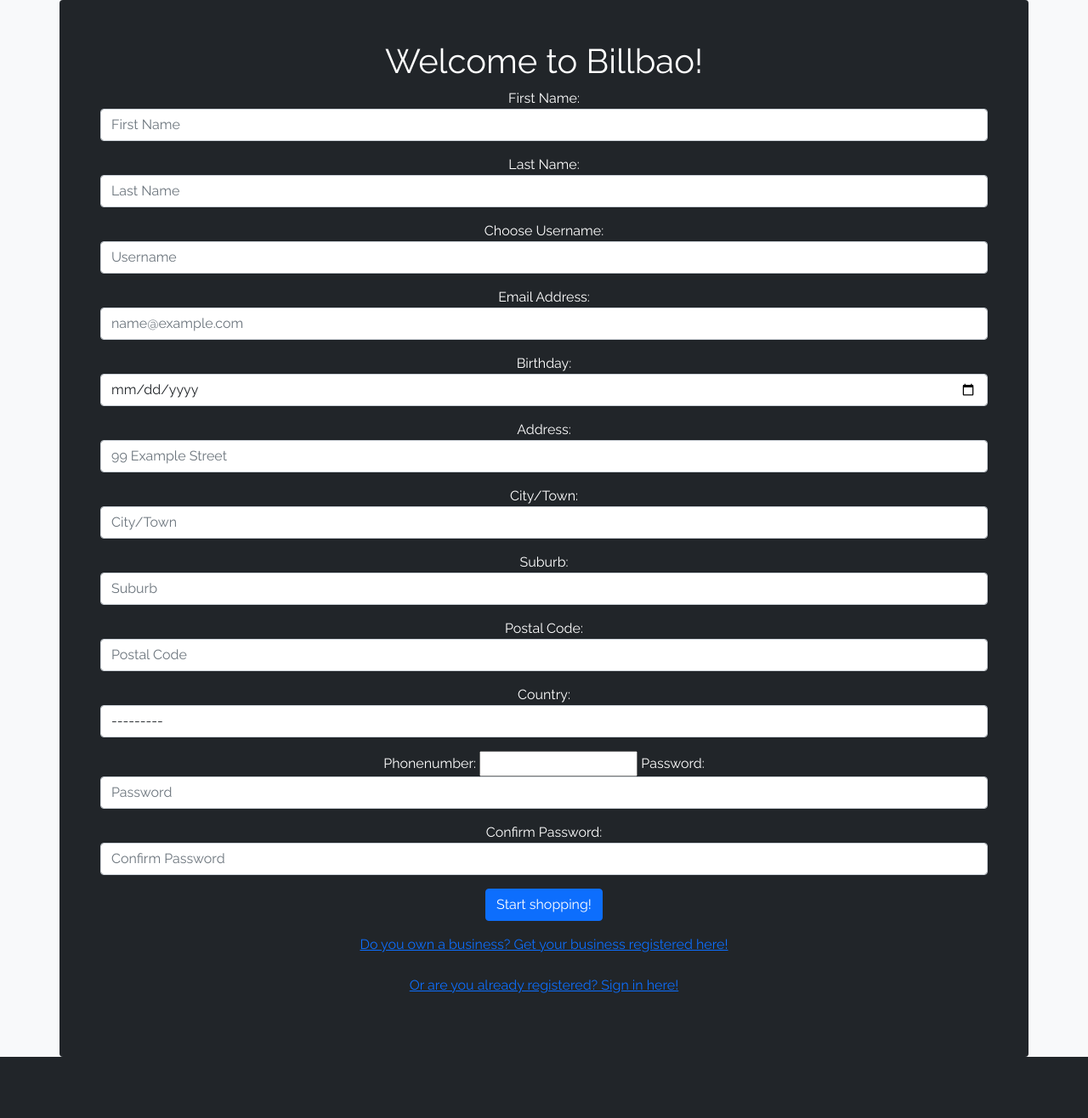
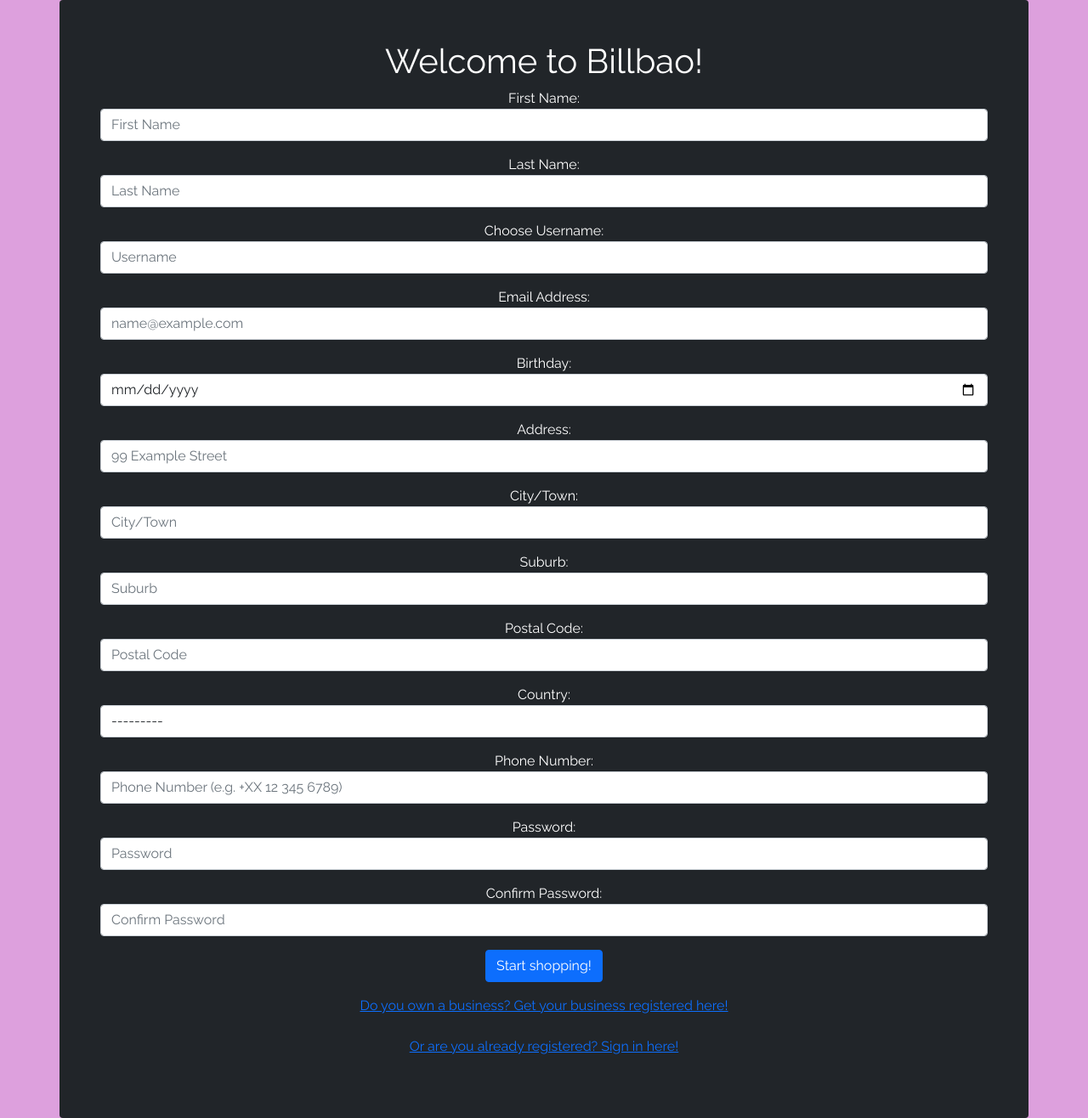
Before and after one commit to gdsc-uwc/gdsc_django, a Django app: page /customer-signup in a window 1280 px wide. Shown: the whole page at 85% size. Before the commit the page ends 1244 px from the top, so only its background shows below. Run offline with Django 4.2, Linux system fonts and the light colour scheme.

Commit message:
Improved signup integrity

```diff
--- a/flickboutique/forms.py
+++ b/flickboutique/forms.py
@@ -2,10 +2,6 @@ from django import forms
 from django_countries.fields import CountryField # Library for countries
 from phonenumber_field.formfields import PhoneNumberField # Library for phone numbers
 from . import models
-
-# Comments in classes mean that a package needs to be installed to create a field for that class
-
-# Note: The Manage Site Form is not included here.
 
 # Customer sign up form
 
@@ -21,7 +17,7 @@ class CustomerSignupForm(forms.Form):
     suburb = forms.CharField(widget=forms.TextInput(attrs={'class': 'form-control mb-3', 'placeholder': 'Suburb'}), label='Suburb', max_length=64)
     postalCode = forms.IntegerField(widget=forms.TextInput(attrs={'class': 'form-control mb-3', 'placeholder': 'Postal Code'}), label='Postal Code')
     country = CountryField().formfield(widget=forms.Select(attrs={'class': 'form-control mb-3', 'placeholder': 'Country'}), label='Country')
-    phoneNumber = PhoneNumberField(widget=forms.NumberInput(attrs={'class': 'form-control mb-3', 'placeholder': 'Phone Number (e.g. +XX 12 345 6789)'}), max_length=20, label='Phone Number')
+    phoneNumber = forms.CharField(widget=forms.TextInput(attrs={'type': 'text', 'class': 'form-control mb-3', 'placeholder': 'Phone Number (e.g. +XX 12 345 6789)'}), max_length=20, label='Phone Number')
     password = forms.CharField(widget=forms.PasswordInput(attrs={'class': 'form-control mb-3', 'placeholder': 'Password'}), label='Password', max_length=16)
     confirmPassword = forms.CharField(widget=forms.PasswordInput(attrs={'class': 'form-control mb-3', 'placeholder': 'Confirm Password'}), label='Confirm Password', max_length=16)
 
@@ -37,7 +33,7 @@ class BusinessSignupForm(forms.Form):
     suburb = forms.CharField(widget=forms.TextInput(attrs={'class': 'form-control mb-3', 'placeholder': 'Suburb'}), label='Suburb', max_length=64)
     postalCode = forms.IntegerField(widget=forms.TextInput(attrs={'class': 'form-control mb-3', 'placeholder': 'Postal Code'}), label='Postal Code')
     country = CountryField().formfield(widget=forms.Select(attrs={'class': 'form-control mb-3', 'placeholder': 'Country'}), label='Country')
-    contactNumber = PhoneNumberField(widget=forms.TextInput(attrs={'class': 'form-control mb-3', 'placeholder': 'Contact Number (e.g. +XX 12 345 6789)'}), label='Contact Number', max_length=20)
+    contactNumber = forms.CharField(widget=forms.TextInput(attrs={'type': 'text', 'class': 'form-control mb-3', 'placeholder': 'Contact Number (e.g. +XX 12 345 6789)'}), label='Contact Number', max_length=20)
     password = forms.CharField(widget=forms.PasswordInput(attrs={'class': 'form-control mb-3', 'placeholder': 'Password'}), label='Password', max_length=16)
     confirmPassword = forms.CharField(widget=forms.PasswordInput(attrs={'class': 'form-control mb-3', 'placeholder': 'Confirm Password'}), label='Confirm Password', max_length=16)
 
--- a/flickboutique/templates/flickboutique/businessLogin.html
+++ b/flickboutique/templates/flickboutique/businessLogin.html
@@ -12,7 +12,7 @@
 
     {% block centerStyle %}{{ block.super }}{% endblock %}
 
-    <main class="backgroundMain d-flex align-items-center h-100 bg-light">
+    <main class="backgroundMain d-flex align-items-center h-100">
         <form class="container bg-dark text-center text-white rounded p-5" action="{% url 'flickboutique:businessLogin' %}" method="post">
             {% csrf_token %} <!-- Cross Site Request Forgery Protection -->
             <h1 class="text-center">Welcome back! It's always a pleasure doing business with you.</h1>
--- a/flickboutique/templates/flickboutique/customerLogin.html
+++ b/flickboutique/templates/flickboutique/customerLogin.html
@@ -13,7 +13,7 @@
 
 
 
-    <main class="backgroundMain d-flex align-items-center h-100 bg-light">
+    <main class="backgroundMain d-flex align-items-center h-100">
         <form action="{% url 'flickboutique:customerLogin' %}" method="POST" class="container bg-dark text-center text-white rounded p-5">
 
             {% csrf_token %} <!-- Cross Site Request Forgery Protection -->
--- a/flickboutique/templates/flickboutique/customerSignup.html
+++ b/flickboutique/templates/flickboutique/customerSignup.html
@@ -1,11 +1,16 @@
 {% extends "flickboutique/layout.html" %}
 
 {% block body %}
+    {% if error %}
+        <div class="bg-danger text-white p-3 fixed-top">
+            <h1>{{ error }}</h1>
+        </div>
+    {% endif %}
 
     <!-- This displays the (customer) signup form -->
 
-    <main class="backgroundMain d-flex align-items-center h-100 bg-light">
-        <form class="container bg-dark text-center text-white rounded p-5" action="{% url 'flickboutique:customerSignup' %}" method="post">
+    <main class="backgroundMain d-flex align-items-center h-100">
+        <form class="container bg-dark text-center text-white rounded p-5" action="{% url 'flickboutique:customerSignup' %}" method="post"  oninput='confirmPassword.setCustomValidity(confirmPassword.value != password.value ? "Passwords do not match." : "")'>
             {% csrf_token %} <!-- Cross Site Request Forgery Protection -->
             <h1 class="text-center">Welcome to Billbao!</h1>
             {{ form }}
--- a/flickboutique/templates/flickboutique/editBusinessProfilePage.html
+++ b/flickboutique/templates/flickboutique/editBusinessProfilePage.html
@@ -7,7 +7,7 @@
     {% block userColorScheme %}{{ block.super }}{% endblock %}
 
     <main>
-        <div class="text-center p-5 text-white" style="background-image: url('{{ businessInfo.profileBanner.url }}'); background-position: bottom; background-attachment: fixed;">
+        <div class="text-center p-5 text-white" style="background-image: url('{{ businessInfo.profileBanner.url }}'); background-position: bottom; background-attachment: fixed; text-shadow: 1px 1px 2px #000000;">
             <h1>Edit your business profile!</h1>
             <div class="pt-4">
                 <form enctype="multipart/form-data" action="{% url 'flickboutique:processEditedBusiness' %}" method="post">
--- a/flickboutique/templates/flickboutique/registerProduct.html
+++ b/flickboutique/templates/flickboutique/registerProduct.html
@@ -11,7 +11,7 @@
 
         {% block centerStyle %}{{ block.super }}{% endblock %}
 
-        <main class="backgroundMain d-flex align-items-center h-100 bg-light">
+        <main class="backgroundMain d-flex align-items-center h-100">
             <form class="container bg-dark text-center text-white rounded p-5" action="{% url 'flickboutique:registerProduct' %}" method="post" enctype="multipart/form-data">
                 {% csrf_token %} <!-- Cross Site Request Forgery Protection -->
                 {{ form }}
--- a/flickboutique/views.py
+++ b/flickboutique/views.py
@@ -1,7 +1,9 @@
 from re import T
+from django.db import IntegrityError
 from django.shortcuts import render
 from django.http import HttpResponse, HttpResponseRedirect
 from django.urls import reverse
+import phonenumbers
 from . import forms
 from django.contrib.auth import authenticate, login, logout
 from django.contrib.auth.models import User
@@ -43,14 +45,34 @@ def customerSignup(request):
 
             if (password == confirmPassword):
                 # User authentication creation
-                user = User.objects.create_user(first_name=firstName, last_name=lastName, username=userName, email=email, password=password)
-                user.save()
+                try:
+                    parsed_number = phonenumbers.parse(phoneNumber, country)
 
-                # Other information saved to database
-                userInfo = models.CustomerInfo(user=user, streetAddress=streetAddress, birthday=birthday, city=city, country=country, suburb=suburb, postalCode=postalCode, phoneNumber=phoneNumber)
-                userInfo.save()
+                    phoneNumber = phonenumbers.format_number(parsed_number,phonenumbers.PhoneNumberFormat.E164)
 
-                return HttpResponseRedirect(reverse('flickboutique:customerSignupSuccess'))
+                    user = User.objects.create_user(first_name=firstName, last_name=lastName, username=userName, email=email, password=password)
+                    user.save()
+
+                    # Other information saved to database
+                    userInfo = models.CustomerInfo(user=user, streetAddress=streetAddress, birthday=birthday, city=city, country=country, suburb=suburb, postalCode=postalCode, phoneNumber=phoneNumber)
+                    userInfo.save()
+
+                    return HttpResponseRedirect(reverse('flickboutique:customerSignupSuccess'))
+                except IntegrityError:
+                    context = {
+                        'form' : submittedForm,
+                        'error': "A user with that username already exists.",
+                    }
+
+                    return render(request, 'flickboutique/businessSignup.html', context)
+
+            else:
+                context = {
+                    'form' : submittedForm,
+                    'error': "Something went wrong."
+                }
+
+                return render(request, 'flickboutique/businessSignup.html', context)
 
     context = {
         'form' : form,
@@ -91,14 +113,34 @@ def businessSignup(request):
 
             if (password == confirmPassword):
                 # User authentication creation
-                user = User.objects.create_user(first_name=businessName, username=userName, email=email, password=password)
-                user.save()
+                try:
+                    user = User.objects.create_user(first_name=businessName, username=userName, email=email, password=password)
+                    user.save()
 
-                # Other information saved to database
-                userInfo = models.BusinessInfo(user=user, streetAddress=streetAddress, city=city, country=country, suburb=suburb, postalCode=postalCode, phoneNumber=contactNumber)
-                userInfo.save()
+                    parsed_number = phonenumbers.parse(phoneNumber, country)
 
-                return HttpResponseRedirect(reverse('flickboutique:businessSignupSuccess'))
+                    phoneNumber = phonenumbers.format_number(parsed_number,phonenumbers.PhoneNumberFormat.E164)
+                    # Other information saved to database
+                    userInfo = models.BusinessInfo(user=user, streetAddress=streetAddress, city=city, country=country, suburb=suburb, postalCode=postalCode, phoneNumber=contactNumber)
+                    userInfo.save()
+
+                    return HttpResponseRedirect(reverse('flickboutique:businessSignupSuccess'))
+                except IntegrityError:
+                    context = {
+                        'form' : submittedForm,
+                        'error': "A user with that username already exists."
+                    }
+
+                    return render(request, 'flickboutique/businessSignup.html', context)
+
+
+            else:
+                context = {
+                    'form' : submittedForm,
+                    'error': "Something went wrong."
+                }
+
+                return render(request, 'flickboutique/businessSignup.html', context)
 
     context = {
         'form' : form,
@@ -128,7 +170,7 @@ def customerLogin(request):
             else:
                 return render(request, 'flickboutique/customerLogin.html', {
                     'form' : form,
-                    'error' : "User does not exist.",
+                    'error' : "Your username or password is incorrect.",
                 })
 
     return render(request, 'flickboutique/customerLogin.html', {
@@ -158,7 +200,7 @@ def businessLogin(request):
             else:
                 return render(request, 'flickboutique/businessLogin.html', {
                     'form' : form,
-                    'error' : "User does not exist.",
+                    'error' : "Your username or password is incorrect.",
                 })
 
     context = {
```
Also changed, not shown: flickboutique/templates/flickboutique/businessSignUp.html (+9 -3 lines), db.sqlite3.
